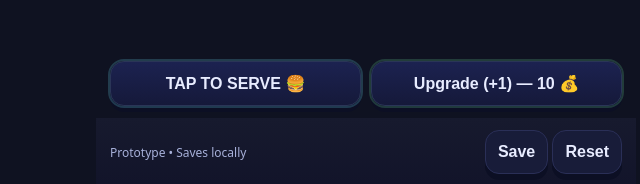
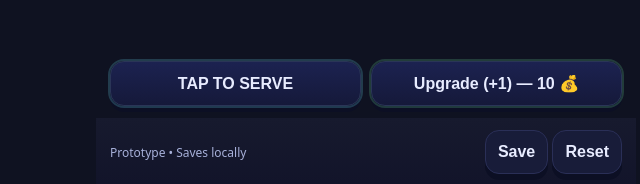
Before and after one commit to CsongorCsiszerGit/eatventure-lite, a plain HTML site: page index.html in a window 1280 px wide. Shown: the part 613-797 px from the top of the page, 274-914 px from the left. Drawn offline with Linux system fonts and the light colour scheme.

Commit message:
Update index.html

```diff
--- a/index.html
+++ b/index.html
@@ -70,7 +70,7 @@
     </div>
 
     <div class="btns">
-      <button id="tapBtn" class="primary accent">TAP TO SERVE 🍔</button>
+      <button id="tapBtn" class="primary accent">TAP TO SERVE</button>
       <button id="upgradeBtn" class="primary good">Upgrade (+Per Tap)</button>
     </div>
 
```
